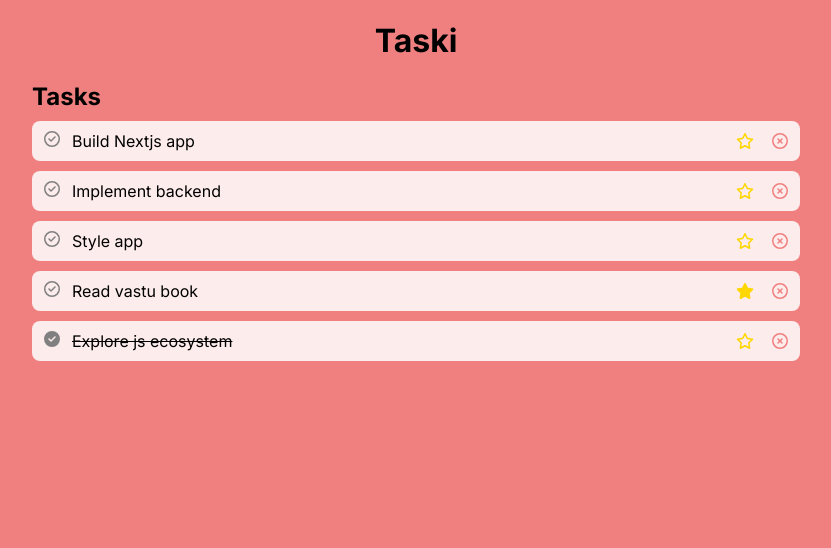
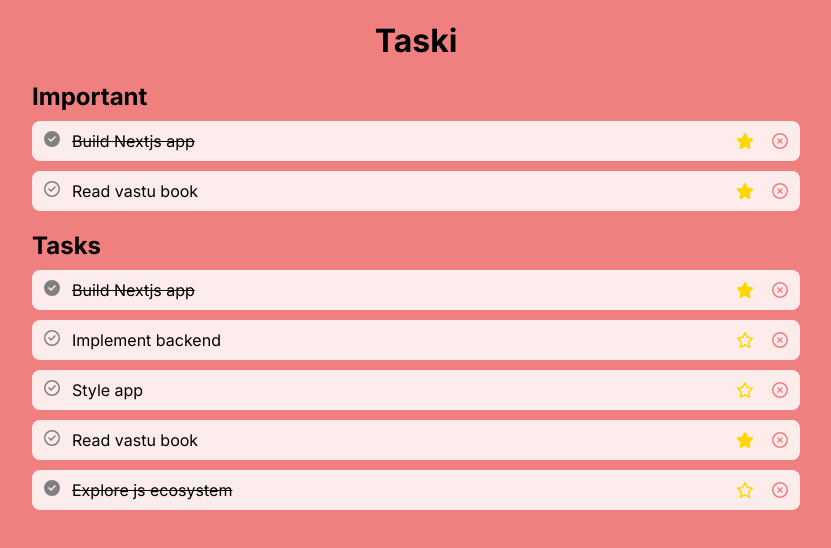
Before and after one commit to safalnpane/taski, a Next.js app in the folder frontend/: page / in a window 1280 px wide. Shown: the top 548 px of the page, without its empty margins (224-1055 px from the left). Built offline with nearby package versions, Linux system fonts and the light colour scheme.

Commit message:
feat(frontend): add important section

```diff
--- a/frontend/src/app/page.jsx
+++ b/frontend/src/app/page.jsx
@@ -6,8 +6,8 @@ const HomePage = () => {
   const todos = [
     {
       name: "Build Nextjs app",
-      done: false,
-      stared: false,
+      done: true,
+      stared: true,
     },
     {
       name: "Implement backend",
@@ -30,10 +30,17 @@ const HomePage = () => {
       stared: false,
     },
   ];
+  const important = todos.filter((todo) => todo.stared === true);
   return (
     <main className="container">
       <h1>Taski</h1>
       <div className="todoContainer">
+        <h2 style={{ textAlign: "left", margin: "0" }}>Important</h2>
+        {important.map((todo) => (
+          <TodoItem key={todo.name} todo={todo} />
+        ))}
+      </div>
+      <div className="todoContainer" style={{ marginTop: "20px" }}>
         <h2 style={{ textAlign: "left", margin: "0" }}>Tasks</h2>
         {todos.map((todo) => (
           <TodoItem key={todo.name} todo={todo} />
```
